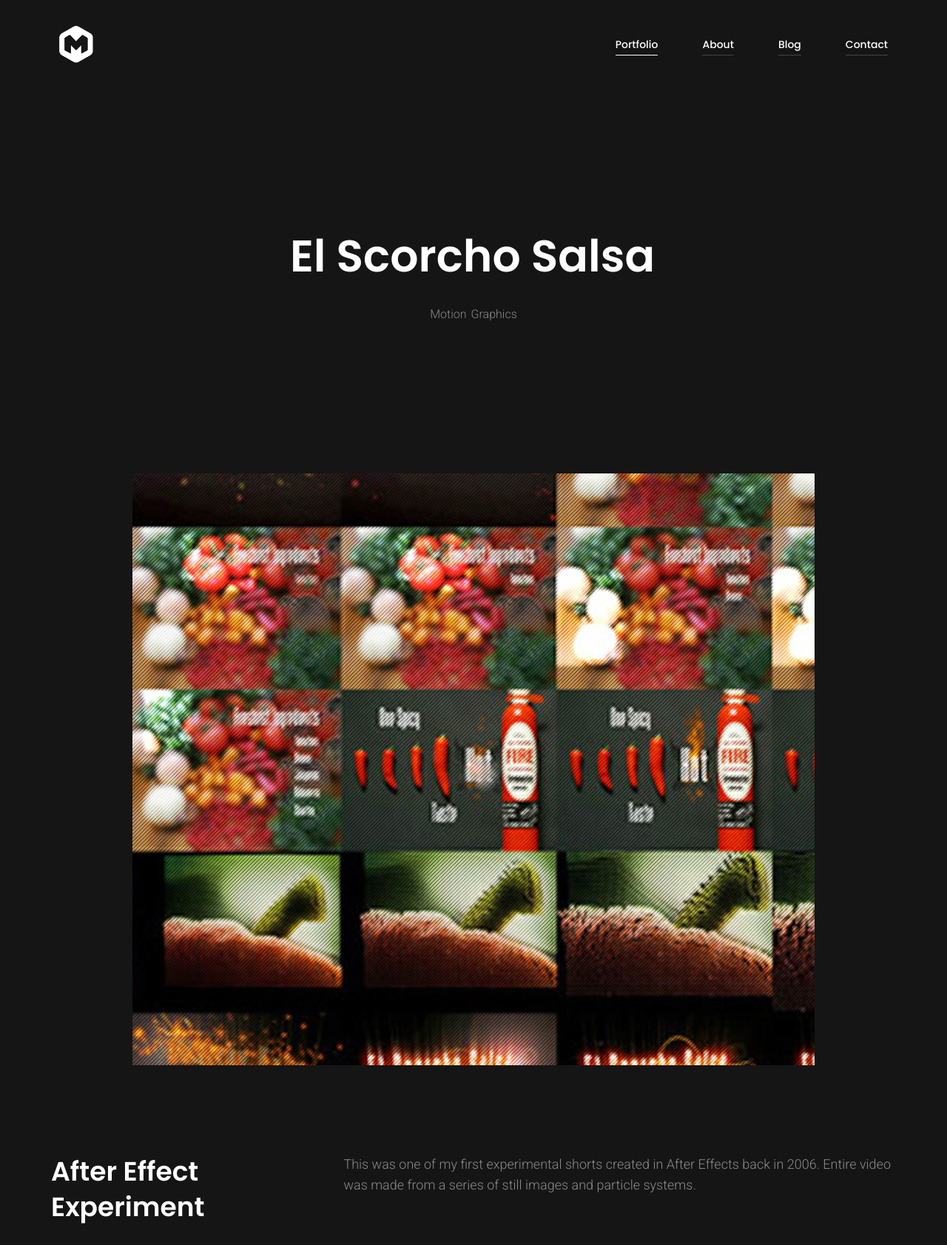
After one commit to robsturgill/robsturgill.com, a PHP site: page /elscorcho-salsa.php in a window 1280 px wide. The commit adds this page. Shown: the top 1683 px of the page at 74% size. Run offline with PHP 8.4, Linux system fonts and the light colour scheme.

Commit message:
elscorcho project added

```diff
--- /dev/null
+++ b/elscorcho-salsa.php
@@ -0,0 +1,82 @@
+<?php
+  $title = 'El Scorcho Salsa • Motion Graphics';
+  $description = 'Motion graphics piece created for a class project.';
+?>
+<?php include_once('inc/header.php'); ?>
+
+<body class="hidden">
+  <main>
+    <div class="cd-index cd-main-content">
+
+      <!-- Page Content -->
+      <div id="page-content" class="light-content" data-bgcolor="#151515" data-textcolor="#fff">
+
+        <div class="page-overlay from-bottom">
+          <div class="animate-box-bottom"></div>
+        </div>
+
+        <?php include_once('inc/navigation.php'); ?>
+
+        <!-- Main -->
+        <div id="main">
+          <!-- Hero Section -->
+          <div id="hero">
+            <div id="hero-styles" class="parallax-onscroll opacity-onscroll">
+              <div id="hero-caption">
+                <div class="inner text-align-center">
+                  <h1 class="hero-title">El Scorcho Salsa</h1>
+                  <div class="hero-subtitle">Motion Graphics</div>
+                </div>
+              </div>
+            </div>
+          </div>
+          <div id="hero-height" class="hidden"></div>
+          <!--/Hero Section -->
+
+          <div id="hero-image" class="hidden" style="background-image:url(/assets/img/projects/elscorcho-salsa/elscorcho-salsa-hero.jpg)">
+            <div id="image-border-left"></div>
+            <div id="image-border-right"></div>
+          </div>
+
+          <!-- Main Content -->
+          <div id="main-content">
+            <!-- Row -->
+            <div class="vc_row has-animation row_padding_top row_padding_bottom animate-in" data-delay="10">
+              <div class="container">
+                <div class=" one_third"><h2 style="color: rgb(255, 255, 255);">After Effect Experiment</h2></div>
+                <div class=" two_third last">
+                  <p>This was one of my first experimental shorts created in After Effects back in 2006. Entire video was made from a series of still images and particle systems.</p>
+                </div>
+              </div>
+
+              <div class="container">
+                <!-- 16:9 aspect ratio -->
+                <div class="embed-responsive embed-responsive-4by3">
+                  <iframe class="embed-responsive-item" src="https://player.vimeo.com/video/8791391" width="640" height="480" frameborder="0" webkitallowfullscreen mozallowfullscreen allowfullscreen></iframe>
+                </div>
+              </div>
+            </div>
+
+
+            <div id="project-nav" class="has-animation" data-delay="100">
+              <div class="nav-title">
+                <a  class="ajax-link project-next" data-type="page-transition" href="/hitman.php">next</a>
+              </div>
+              <div class="nav-project-title"><span>Hitman Poster</span></div>
+            </div>
+
+
+
+          </div>
+          <!--/Main Content -->
+        </div>
+        <!--/Main -->
+
+
+        <!-- Footer -->
+        <footer class="hidden">
+          <a id="page-action-holder" class="ajax-link" href="/" data-type="page-transition" data-tooltip="Back to Works" data-placement="right">
+            <div id="backtoworks"><i class="fa fa-times" aria-hidden="true"></i></div>
+          </a>
+
+<?php include_once('inc/footer.php'); ?>
```
Also changed, not shown: index.php (+10 -10 lines), assets/img/projects/elscorcho-salsa/elscorcho-salsa-hero.jpg (added), assets/img/projects/elscorcho-salsa/elscorcho-salsa-thumb.jpg (added).
